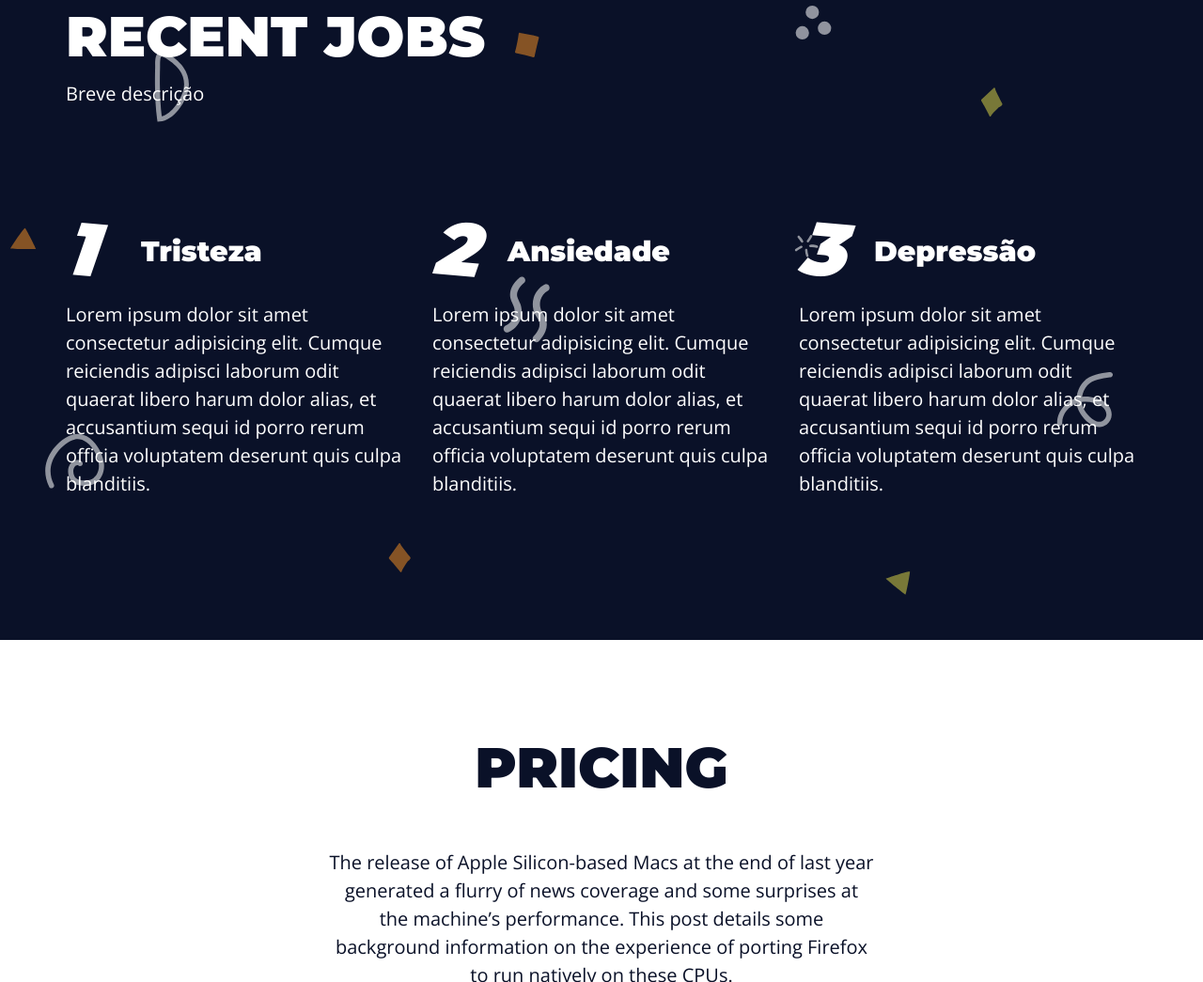
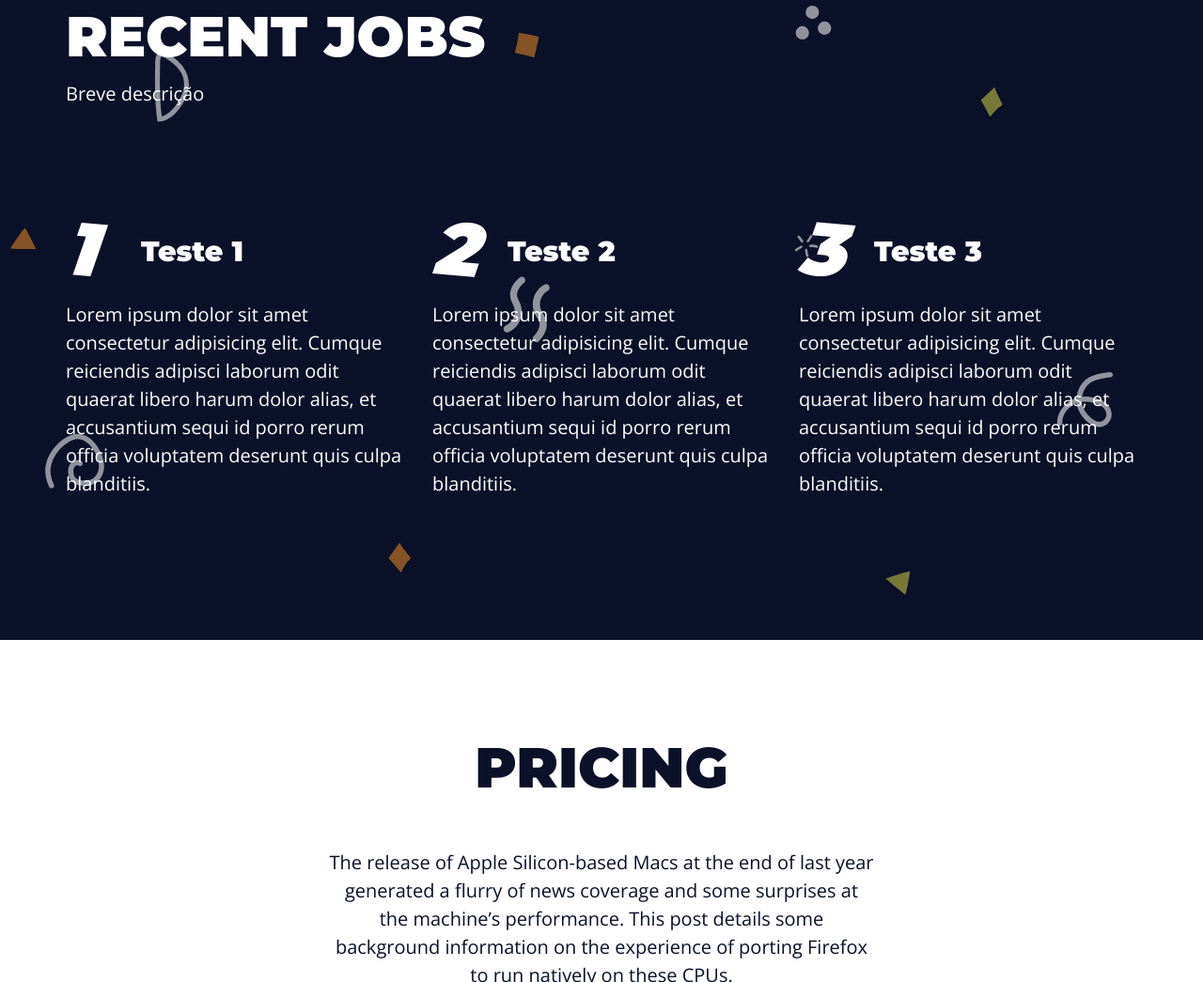
Before and after one commit to PauloVDPC/Test-Site, a plain HTML site: page index.html in a window 1280 px wide. Shown: the part 3783-4828 px from the top of the page at 94% size. Drawn offline with nearby package versions, Linux system fonts and the light colour scheme.

Commit message:
Add files via upload

```diff
--- a/index.html
+++ b/index.html
@@ -144,19 +144,19 @@
 
             <div class="grid">
                 <article>
-                    <h3>Tristeza</h3>
+                    <h3>Teste 1</h3>
                     <p>Lorem ipsum dolor sit amet consectetur adipisicing elit. Cumque reiciendis adipisci laborum odit
                         quaerat libero harum dolor alias, et accusantium sequi id porro rerum officia voluptatem
                         deserunt quis culpa blanditiis.</p>
                 </article>
                 <article>
-                    <h3>Ansiedade</h3>
+                    <h3>Teste 2</h3>
                     <p>Lorem ipsum dolor sit amet consectetur adipisicing elit. Cumque reiciendis adipisci laborum odit
                         quaerat libero harum dolor alias, et accusantium sequi id porro rerum officia voluptatem
                         deserunt quis culpa blanditiis.</p>
                 </article>
                 <article>
-                    <h3>Depressão</h3>
+                    <h3>Teste 3</h3>
                     <p>Lorem ipsum dolor sit amet consectetur adipisicing elit. Cumque reiciendis adipisci laborum odit
                         quaerat libero harum dolor alias, et accusantium sequi id porro rerum officia voluptatem
                         deserunt quis culpa blanditiis.</p>
```
